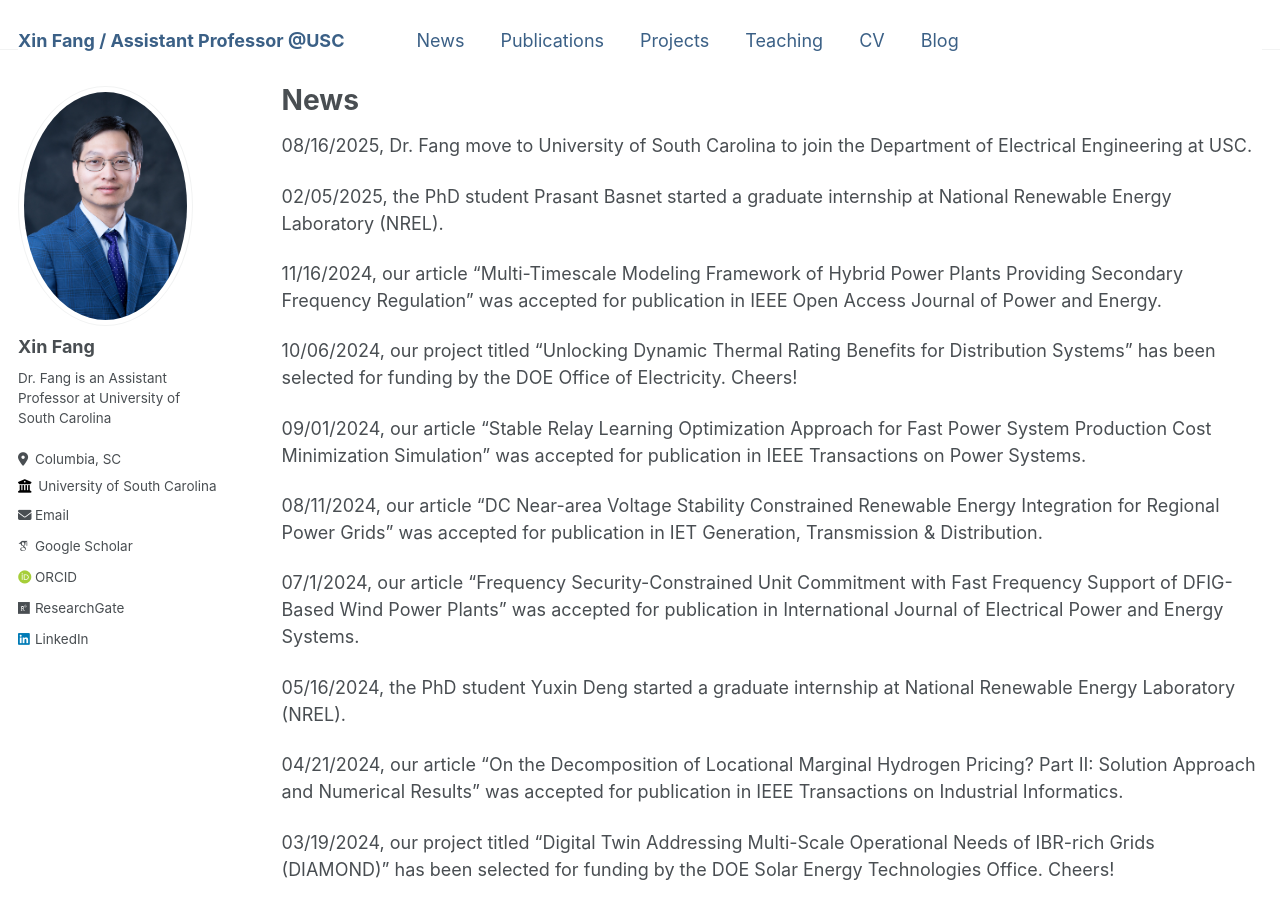
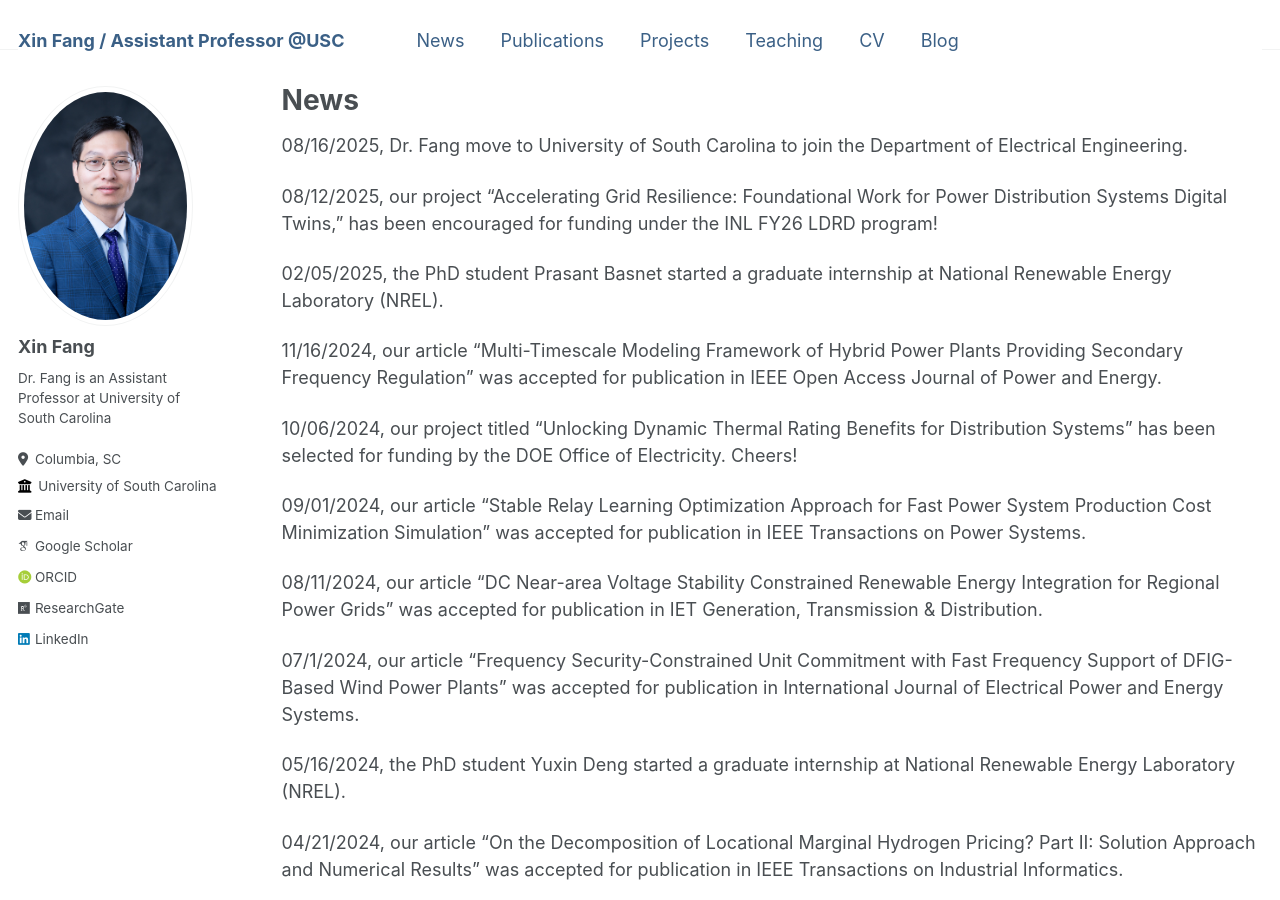
Before and after one commit to XinFang88/xinfang88.github.io, a Jekyll site: the page built from _pages/news.md, in a window 1280 px wide and 900 px high. Built offline with Jekyll 4.4.1, drawn with Linux system fonts in a browser that asks for light colours; some web fonts are replaced.

Commit message:
news update

```diff
--- a/_pages/news.md
+++ b/_pages/news.md
@@ -6,7 +6,9 @@ author_profile: true
 ---
 
 {% include base_path %}
-08/16/2025, Dr. Fang move to University of South Carolina to join the Department of Electrical Engineering at USC.
+08/16/2025, Dr. Fang move to University of South Carolina to join the Department of Electrical Engineering.
+
+08/12/2025, our project "Accelerating Grid Resilience: Foundational Work for Power Distribution Systems Digital Twins," has been encouraged for funding under the INL FY26 LDRD program!
 
 02/05/2025, the PhD student Prasant Basnet started a graduate internship at National Renewable Energy Laboratory (NREL).
 
```
